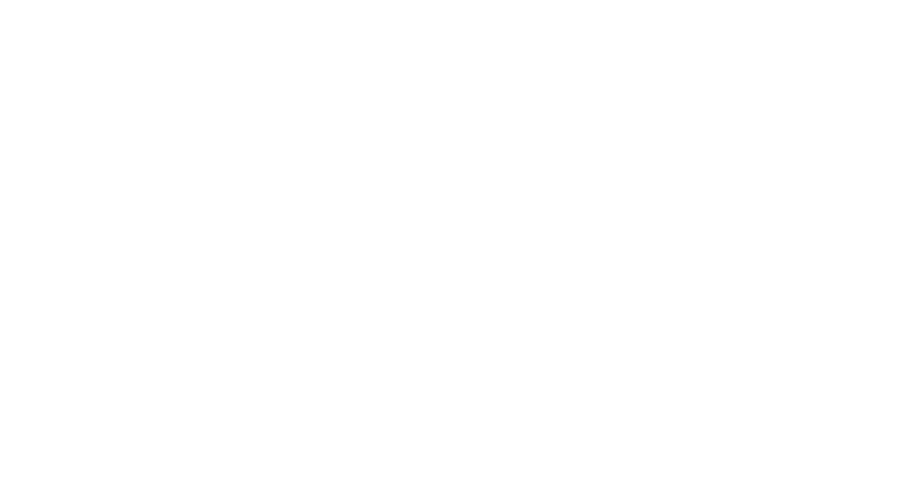
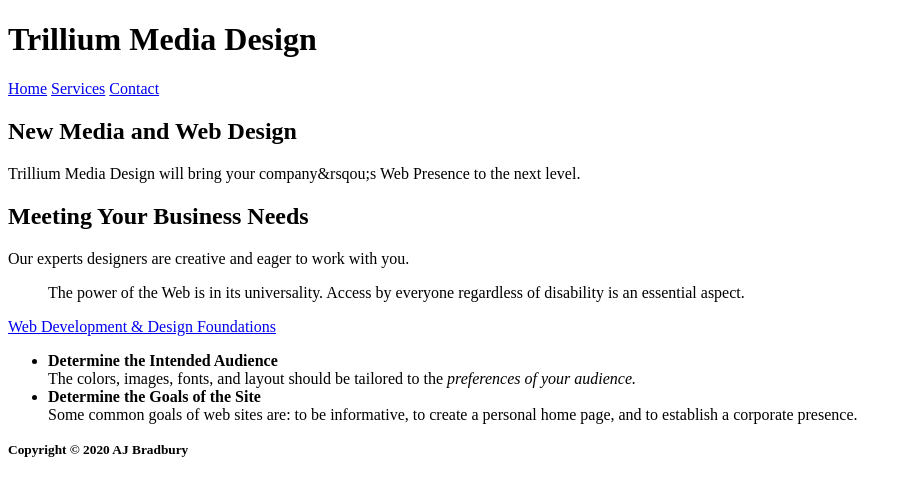
Before and after one commit to 44144-sp20/ch2inclassnotes-aj-bradbury, a plain HTML site: page index.html in a window 1280 px wide. Shown: the whole page, without its empty margins (0-908 px from the left). Drawn offline with Linux system fonts and the light colour scheme.

Commit message:
completed inclass notes
Finished coding index.html file, created services and contact files.

```diff
--- a/index.html
+++ b/index.html
@@ -1,10 +1,40 @@
 <!DOCTYPE html>
 <html lang="en">
 	<head>
-		<title>LASTNAME Chapter 2 InClass Notes</title>
+		<title>Bradbury Chapter 2 InClass Notes</title>
 		<meta charset="utf-8">
 	</head>
 	<body>
+        <h1>Trillium Media Design</h1>
+
+        <nav>
+            <a href="index.html">Home</a>
+            <a href="services.html">Services</a>
+            <a href="contact.html">Contact</a>
+        </nav>
+        <main>
+            <h2>New Media and Web Design</h2>
+            <p>Trillium Media Design will bring your company&rsqou;s Web Presence to the next level.</p>
+            <h2>Meeting Your Business Needs</h2>
+            <p>Our experts designers are creative and eager to work with you.</p>
+            <blockquote>
+                The power of the Web is in its universality. Access by everyone regardless of disability is an essential aspect.
+            </blockquote>
+
+            <a href="http://webdevfoundations.net">Web Development &amp; Design Foundations</a>
+
+            <ul>
+                <li><strong>Determine the Intended Audience</strong><br>The colors, images, fonts, and layout should be tailored to the <em>preferences of your audience.</em></li>
+
+                <li><strong>Determine the Goals of the Site</strong><br>Some common goals of web sites are: to be informative, to create a personal home page, and to establish a corporate presence.</li>
+            </ul>
+        <main>
+        <footer>
+            <small><strong>Copyright &copy; 2020 AJ Bradbury</strong></small></footer>
+
+            </main>
+
+        </main>
 
 	</body>
 </html>
```
Also changed, not shown: contact.html (added, +30 -0 lines), services.html (added, +33 -0 lines).
